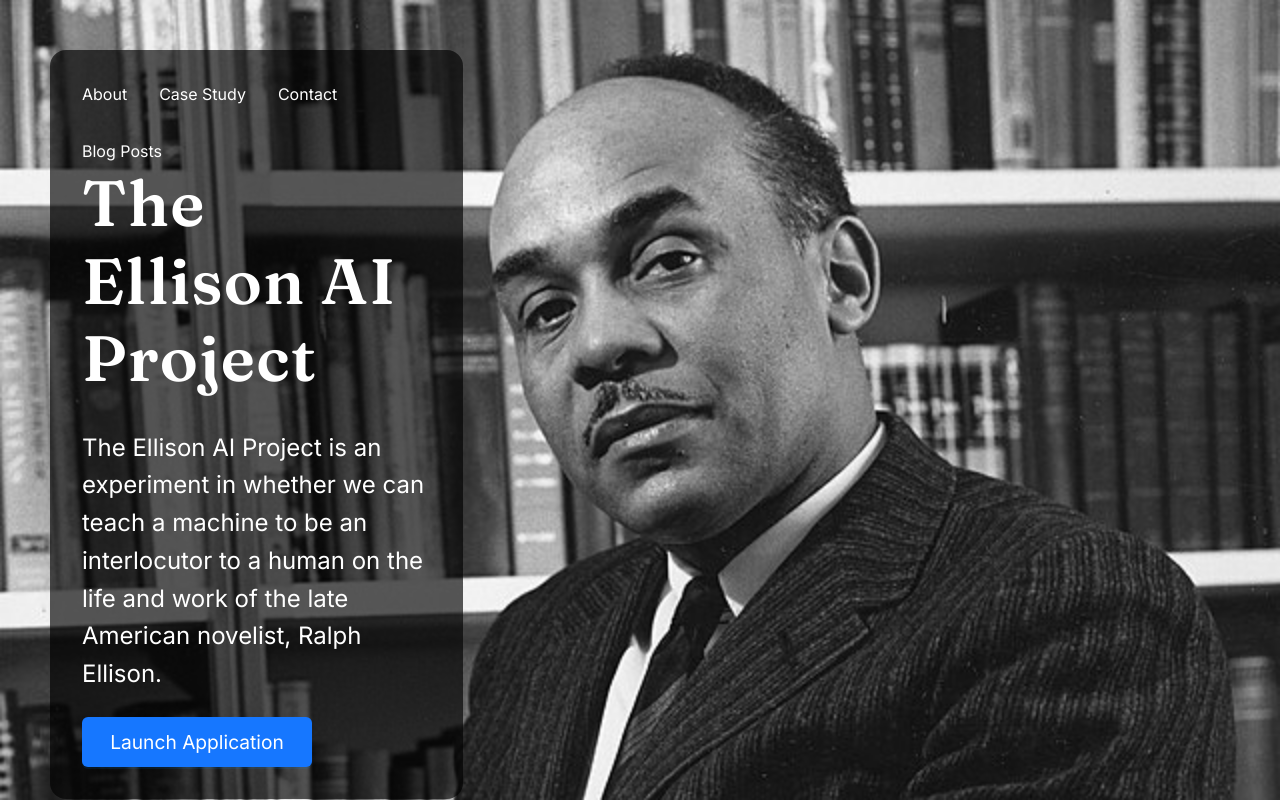
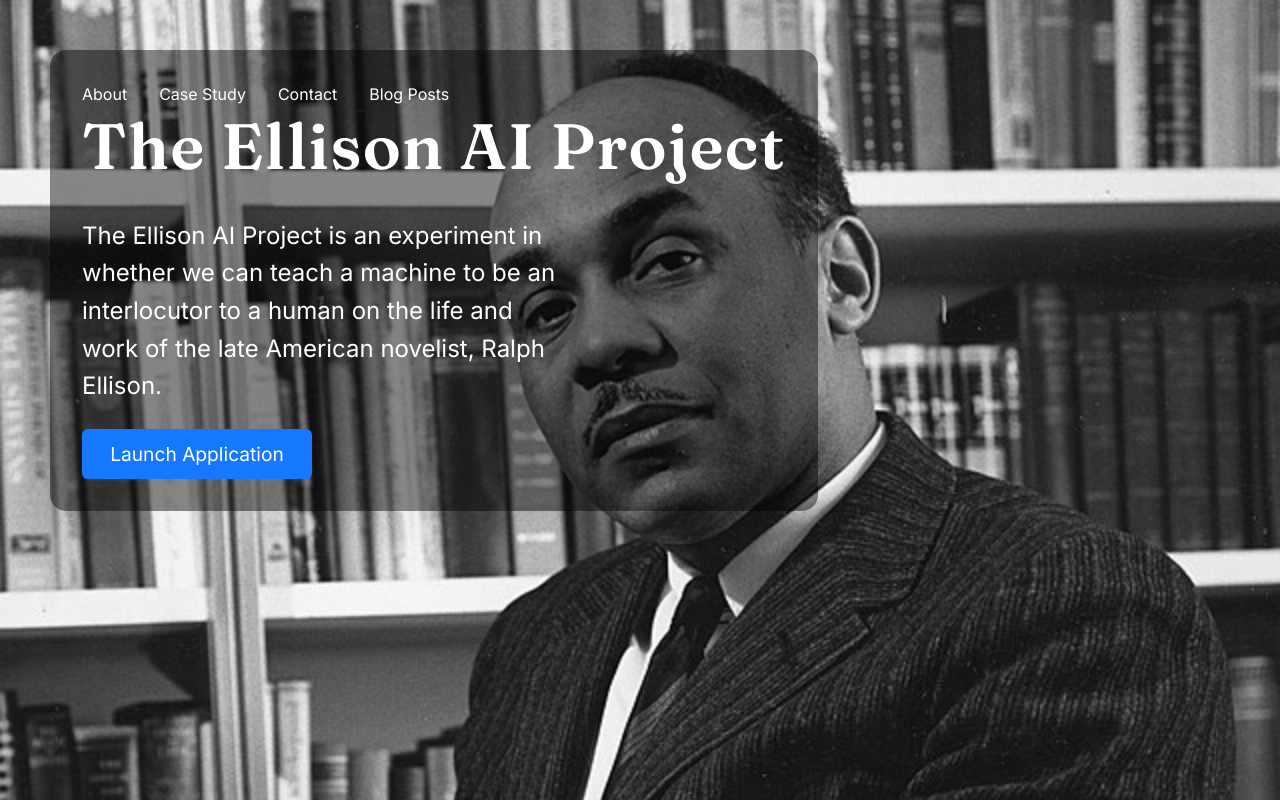
Before and after one commit to SMcGregor199/EllisonOS-FE, a React (Vite) app: page / in a window 1280 px wide. Built offline with nearby package versions, Linux system fonts and the light colour scheme.

Commit message:
fix: increase width of header text

```diff
--- a/src/index.css
+++ b/src/index.css
@@ -43,11 +43,11 @@ h1.ant-typography{
   height:100%;
 }
 .header-text{
-  width:35%;
+  width:fit-content;
   position:relative;
   z-index:1;
   padding:2rem;
   border-radius:1rem;
-  background-color: rgba(0, 0, 0, 0.65);;
+  background-color: rgba(0, 0, 0, 0.45);;
   height:fit-content;
 }
```
